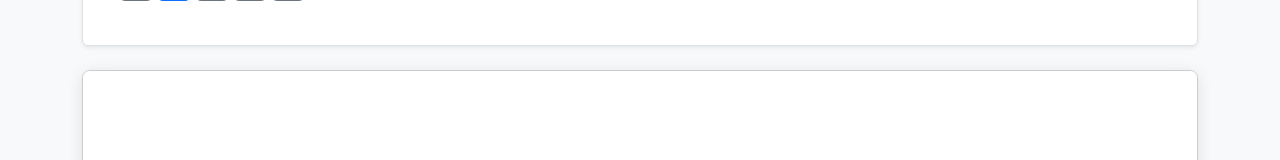
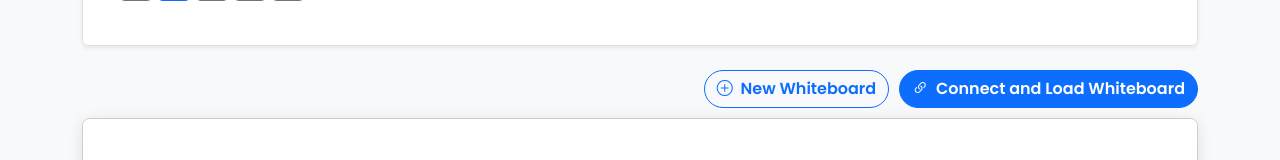
Before and after one commit to BlendiLimoni/dasys, a React (Vite) app in the folder client/: page / in a window 1280 px wide. Shown: the part 347-507 px from the top of the page. Built offline with nearby package versions, Linux system fonts and the light colour scheme; no server answers.

Commit message:
Update App.js
aa

```diff
--- a/client/src/App.js
+++ b/client/src/App.js
@@ -7,7 +7,7 @@ import UserCursors from "./components/UserCursors";
 import UsersList from "./components/UsersList";
 
 // Get SERVER_URL from localStorage or use default
-const DEFAULT_SERVER_URL = "https://collaborativewiteboard.onrender.com/";
+const DEFAULT_SERVER_URL = "http://172.20.10.10:5000";
 const SERVER_URL =
   localStorage.getItem("whiteboardServerUrl") || DEFAULT_SERVER_URL;
 
@@ -34,6 +34,9 @@ function App() {
     lineWidth: 4,
     tool: "pencil",
   });
+  const [saveId, setSaveId] = useState("");
+  const [loadId, setLoadId] = useState("");
+  const [loading, setLoading] = useState(false);
 
   // Element states
   const [selectedElement, setSelectedElement] = useState(null);
@@ -103,7 +106,7 @@ function App() {
       reconnectionAttempts: maxReconnectAttempts,
       reconnectionDelay: 1000,
       timeout: 10000,
-      query: { userName },
+      query: { userName, whiteboardId: loadId || saveId || "default" },
     });
 
     // Better connection management
@@ -247,6 +250,7 @@ function App() {
             case "line":
               scaledEl.startX *= scaleX;
               scaledEl.startY *= scaleY;
+
               scaledEl.endX *= scaleX;
               scaledEl.endY *= scaleY;
               break;
@@ -490,7 +494,7 @@ function App() {
       document.removeEventListener("mousemove", handleMouseMove);
       newSocket.disconnect();
     };
-  }, [userName, serverUrl]);
+  }, [userName, serverUrl, loadId, saveId]);
 
   // Effect for updating drawing context when settings change
   useEffect(() => {
@@ -534,6 +538,67 @@ function App() {
       socket.emit("user-info", { userName: newName });
     }
   };
+
+  // Save whiteboard to server and get ID
+  const saveWhiteboardToServer = async () => {
+    setLoading(true);
+    try {
+      // Clear all local elements before creating a new whiteboard
+      elementsRef.current = [];
+      redrawCanvas();
+      setLoadId("");
+      setSaveId("");
+      // Always create a new whiteboard (do not use existing id)
+      const response = await fetch(`${serverUrl}/api/whiteboard`, {
+        method: "POST",
+        headers: { "Content-Type": "application/json" },
+        body: JSON.stringify({ drawings: elementsRef.current }),
+      });
+      const data = await response.json();
+      if (response.ok && data.id) {
+        setSaveId(data.id);
+        setLoadId(data.id);
+        localStorage.setItem("whiteboardId", data.id);
+        alert(`Whiteboard saved! Share this ID: ${data.id}`);
+      } else {
+        alert("Failed to save whiteboard: " + (data.error || "Unknown error"));
+      }
+    } catch (err) {
+      alert("Error saving whiteboard: " + err.message);
+    }
+    setLoading(false);
+  };
+
+  // Load whiteboard from server by ID
+  const handleLoadWhiteboard = async () => {
+    const id = prompt("Enter whiteboard ID to load:", loadId);
+    if (!id) return;
+    setLoading(true);
+    try {
+      const response = await fetch(`${serverUrl}/api/whiteboard/${id}`);
+      const data = await response.json();
+      if (response.ok && data.drawings) {
+        elementsRef.current = data.drawings;
+        setLoadId(id);
+        setSaveId(id);
+        redrawCanvas();
+        alert("Whiteboard loaded!");
+      } else {
+        alert("Failed to load whiteboard: " + (data.error || "Unknown error"));
+      }
+    } catch (err) {
+      alert("Error loading whiteboard: " + err.message);
+    }
+    setLoading(false);
+  };
+
+  // Kur ndryshon loadId, pastro edhe vizatimet lokale
+  useEffect(() => {
+    if (loadId) {
+      elementsRef.current = [];
+      redrawCanvas();
+    }
+  }, [loadId]);
 
   // Redraw the entire canvas
   const redrawCanvas = () => {
@@ -1156,6 +1221,15 @@ function App() {
     }
   }, []);
 
+  // On mount, kontrollo në localStorage për whiteboardId
+  useEffect(() => {
+    const storedId = localStorage.getItem("whiteboardId");
+    if (storedId) {
+      setLoadId(storedId);
+      setSaveId(storedId);
+    }
+  }, []);
+
   // Add connection diagnostic function
   const diagnoseConnection = () => {
     if (!socket) {
@@ -1266,9 +1340,42 @@ function App() {
       <WhiteboardToolbar
         settings={drawingSettings}
         onSettingsChange={handleSettingsChange}
-        onClear={clearCanvas}
-        onSave={saveCanvas}
+        onClear={handleLoadWhiteboard}
+        onSave={saveWhiteboardToServer}
       />
+
+      {/* Zëvendëso butonat e vjetër me butonat e rinj modern */}
+      <div
+        style={{
+          display: "flex",
+          justifyContent: "flex-end",
+          gap: "10px",
+          marginBottom: 10,
+        }}
+      >
+        <button
+          className="btn btn-outline-primary"
+          style={{ fontWeight: 600, borderRadius: 20, minWidth: 160 }}
+          onClick={saveWhiteboardToServer}
+          disabled={loading}
+          title="Create a new whiteboard (generates a new ID)"
+        >
+          <i className="bi bi-plus-circle me-1"></i> New Whiteboard
+        </button>
+        <button
+          className="btn btn-primary"
+          style={{ fontWeight: 600, borderRadius: 20, minWidth: 200 }}
+          onClick={handleLoadWhiteboard}
+          title="Connect and load a whiteboard by ID"
+        >
+          <i className="bi bi-link-45deg me-1"></i> Connect and Load Whiteboard
+        </button>
+      </div>
+      {saveId && (
+        <span style={{ marginLeft: 10 }}>
+          <b>Share ID:</b> <code>{saveId}</code>
+        </span>
+      )}
 
       <div className="canvas-container">
         <canvas
```
